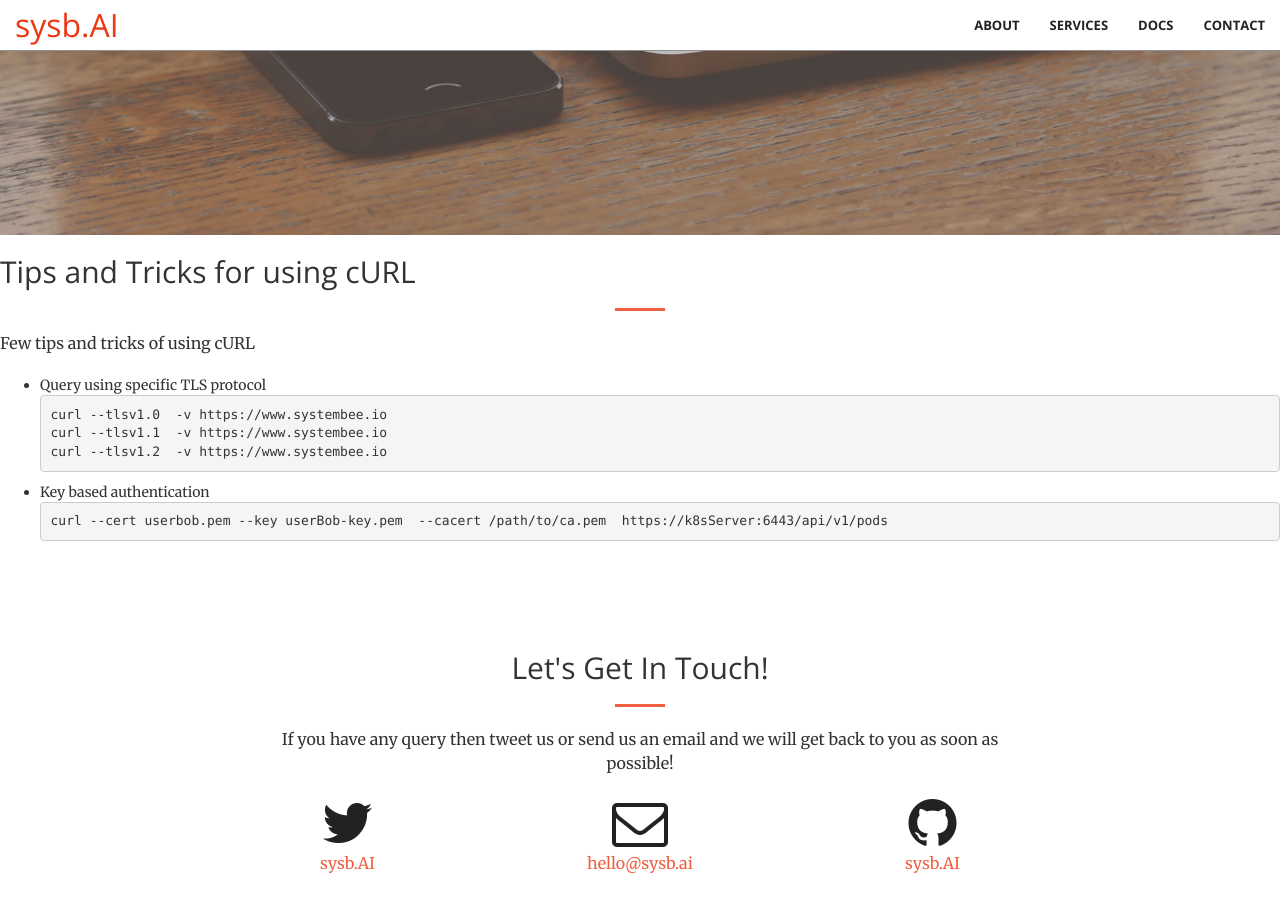
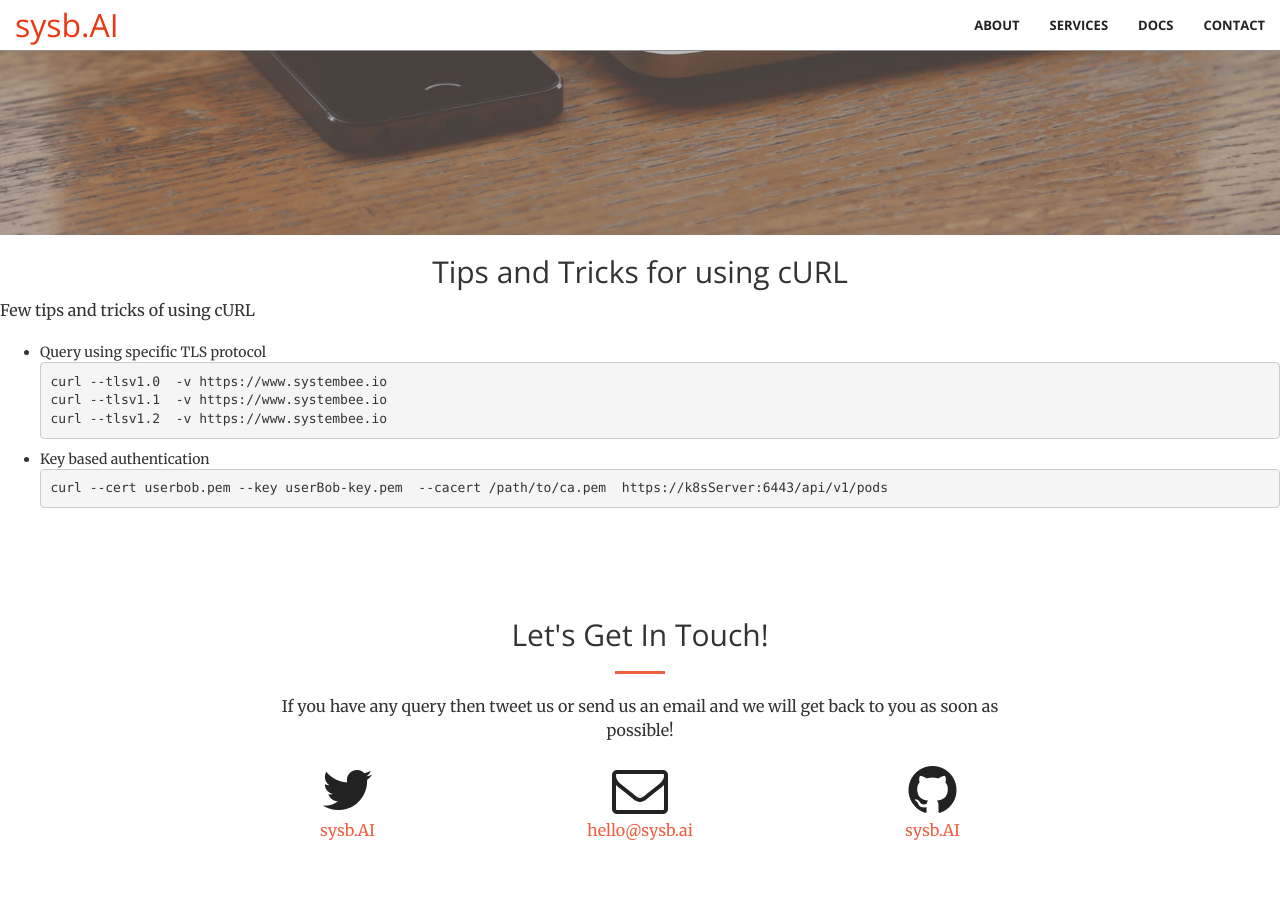
Before and after one commit to usama7628674/sysb.AI, a Jekyll site: the page built from _posts/2019-12-02-tips-and-tricks-for-using-curl.md, in a window 1280 px wide and 900 px high, scrolled down 665 px. Built offline with Jekyll 4.4.1, drawn with Linux system fonts in a browser that asks for light colours.

Commit message:
yet another commit

```diff
--- a/_includes/post.html
+++ b/_includes/post.html
@@ -1,3 +1,2 @@
-<h2>{{ page.title }}</h2>
-<hr>
+<h2 align="center">{{ page.title }}</h2>
 {{ content }}
```
